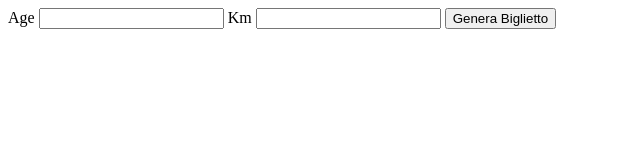
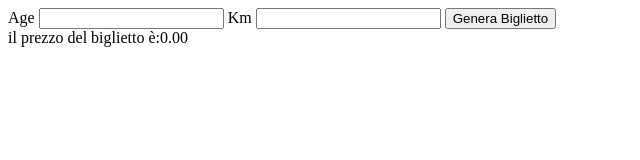
Before and after one commit to LeonardSuli/js-biglietto-treno-form, a plain HTML site: page index.html in a window 1280 px wide. Both pictures are taken after a click on the button "Genera Biglietto". Shown: the whole page, without its empty margins (0-640 px from the left). Drawn offline with Linux system fonts and the light colour scheme.

Commit message:
add price in document with innerhtml

```diff
--- a/assets/js/script.js
+++ b/assets/js/script.js
@@ -68,6 +68,8 @@ generate_button_element.addEventListener('click', function(){
 
     console.log(final_price);
 
+    document.querySelector('.ticket').innerHTML = 'il prezzo del biglietto è:' + final_price;
+
 
 
 
--- a/index.html
+++ b/index.html
@@ -16,6 +16,8 @@
 
     <button id="generate">Genera Biglietto</button>
 
+    <div class="ticket"></div>
+
 
     <script src="./assets/js/script.js"></script>
 </body>
```
